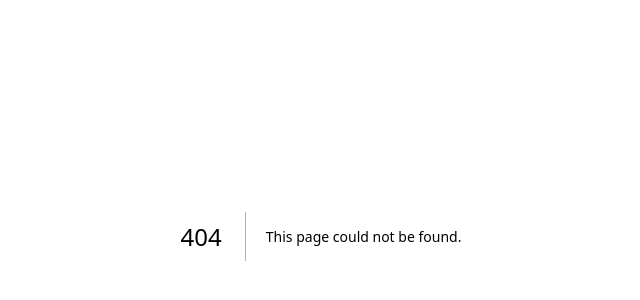
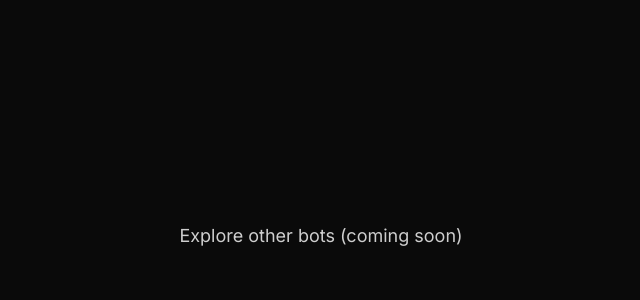
Before and after one commit to Adysun-Ventures/talking-ai, a Next.js app: page /explore in a window 1280 px wide. Before the commit this address had no page. Shown: the part 164-464 px from the top of the page, without its empty margins (319-959 px from the left). Built offline with nearby package versions, Linux system fonts and the light colour scheme.

Commit message:
Replace button with Link component in Home for navigation to explore page; enhance user experience by improving layout consistency.

```diff
--- /dev/null
+++ b/app/explore/page.tsx
@@ -0,0 +1,7 @@
+export default function ExplorePage() {
+  return (
+    <main className="min-h-screen bg-neutral-950 flex items-center justify-center p-6">
+      <div className="text-white/80 text-lg">Explore other bots (coming soon)</div>
+    </main>
+  );
+}
--- a/app/page.tsx
+++ b/app/page.tsx
@@ -1,4 +1,5 @@
 import VoiceChat from '@/components/VoiceChat';
+import Link from 'next/link';
 
 export default function Home() {
   return (
@@ -6,14 +7,14 @@ export default function Home() {
       <div className="w-full max-w-3xl">
         <div className="bg-white/5 border border-white/10 rounded-2xl p-6 shadow-lg">
           <div className="flex justify-end mb-2">
-            <button aria-label="Explore" title="explore other bots !" className="transition duration-200 ease-out">
+            <Link href="/explore" aria-label="Explore" title="explore other bots !" className="transition duration-200 ease-out">
               <span className="grid place-items-center hover:scale-110 hover:-rotate-3 transition duration-200 ease-out">
                 <svg className="w-[18px] h-[18px] text-white/80 block" viewBox="0 0 24 24" fill="none" stroke="currentColor" strokeWidth="2" strokeLinecap="round" strokeLinejoin="round">
                   <circle cx="12" cy="12" r="10" />
                   <polygon points="16 8 14 14 8 16 10 10 16 8" />
                 </svg>
               </span>
-            </button>
+            </Link>
           </div>
           <VoiceChat />
         </div>
```
